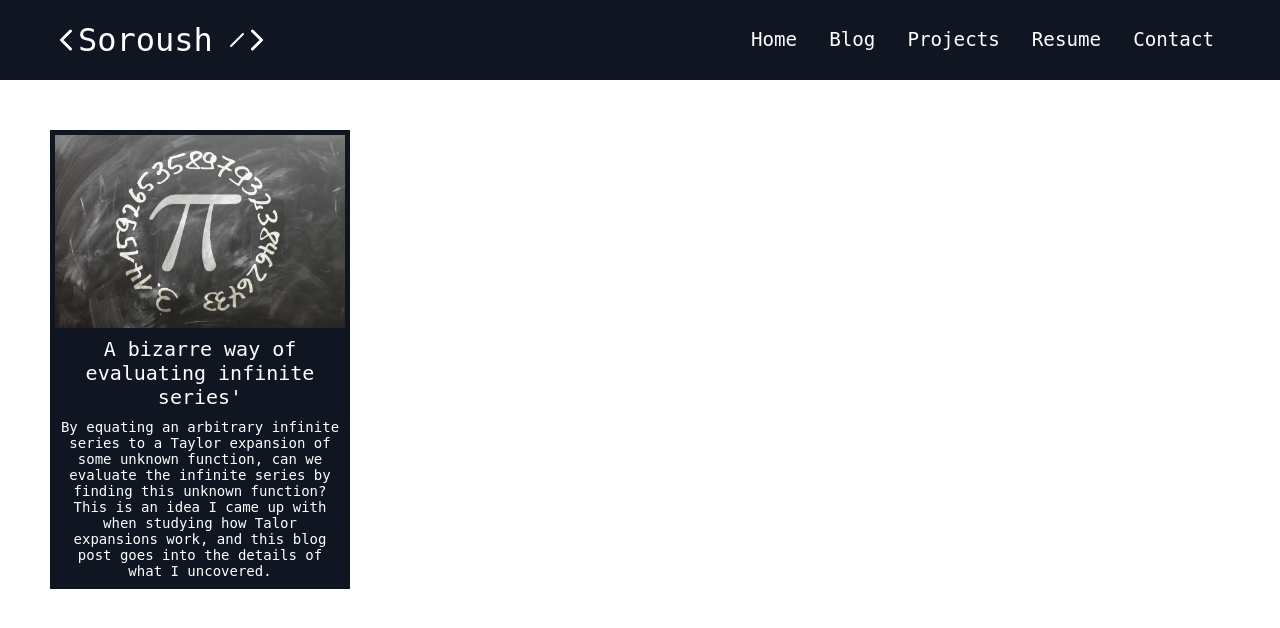
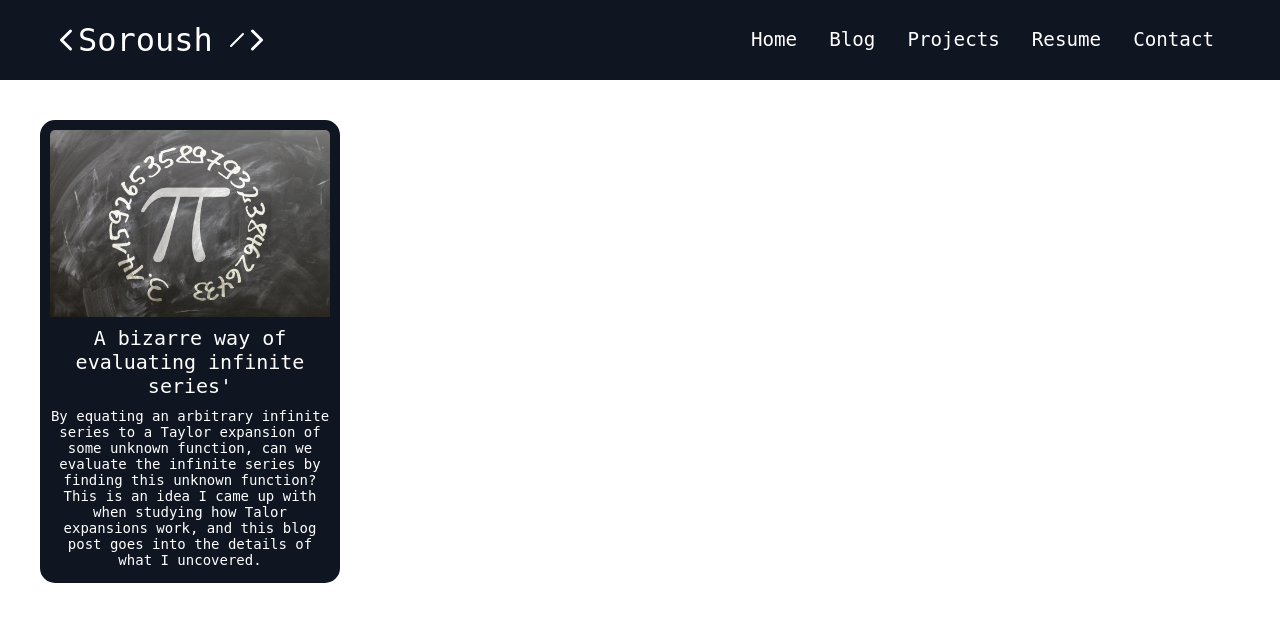
Before and after one commit to ssaberan/PersonalWebsite, a React (Vite) app: page /#/blog in a window 1280 px wide. Shown: the top 628 px of the page. Built offline with nearby package versions, Linux system fonts and the light colour scheme.

Commit message:
redesign blog card

```diff
--- a/src/Components/Card.jsx
+++ b/src/Components/Card.jsx
@@ -4,31 +4,32 @@ import styled from "styled-components";
 import { Link } from "react-router-dom";
 
 const StyledCard = styled.div`
-   border: 5px solid #101522;
-   margin: 50px;
+   border: 10px solid #101522;
+   margin: 40px;
    text-align: center;
    width: 300px;
    overflow: hidden;
    background: #101522;
+   border-radius: 15px;
 
    &:hover {
       box-shadow: 10px 10px 10px 10px gray;
-      margin-top: 45px;
-      margin-left: 45px;
+      margin-top: 35px;
+      margin-left: 35px;
       transition: all 0.3s ease;
    }
 
-   @media screen and (max-width: 768px) {
+   @media screen and (max-width: 480px) {
       margin: auto;
-      margin: 0px;
-      width: 100%;
-      padding-top: 10px;
-      padding-bottom: 10px;
-      border-bottom: 10px groove gray;
+      width: 80%;
+      margin-top: 35px;
+      padding: 10px;
+      border: 5px solid #101522;
 
       &:hover {
          box-shadow: none;
-         margin: 0px;
+         margin: auto;
+         margin-top: 35px;
       }
    }
 `;
@@ -39,7 +40,8 @@ const StyledImage = styled.img`
 
 const StyledTitle = styled.div`
    margin: auto;
-   padding: 5px;
+   padding-top: 5px;
+   padding-bottom: 5px;
    font-size: 20px;
    width: 100%;
    height: 100%;
@@ -48,7 +50,8 @@ const StyledTitle = styled.div`
 
 const StyledDescription = styled.div`
    margin: auto;
-   padding: 5px;
+   padding-top: 5px;
+   padding-bottom: 5px;
    font-size: 14px;
    width: 100%;
    height: 100%;
```
